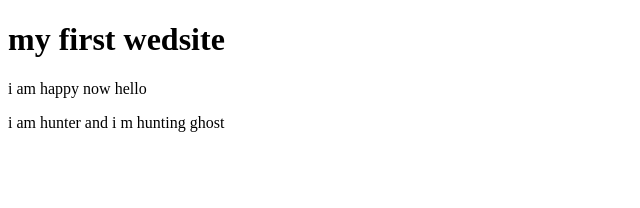
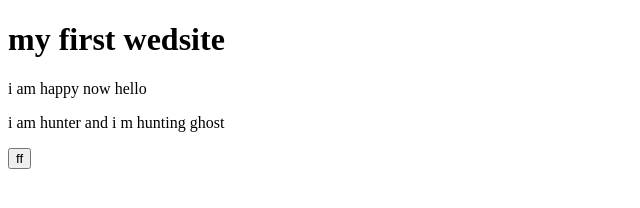
Before and after one commit to coder-army-mr/my-website, a plain HTML site: page index.html in a window 1280 px wide. Shown: the full height of the page, 0-640 px from the left. Drawn offline with Linux system fonts and the light colour scheme.

Commit message:
ready button

```diff
--- a/index.html
+++ b/index.html
@@ -10,5 +10,6 @@
     <h1>my first wedsite</h1>
     <p>i am happy now hello</p>
     <p>i am hunter and i m hunting ghost </p>
+    <button>ff</button>
 </body>
 </html>
```
